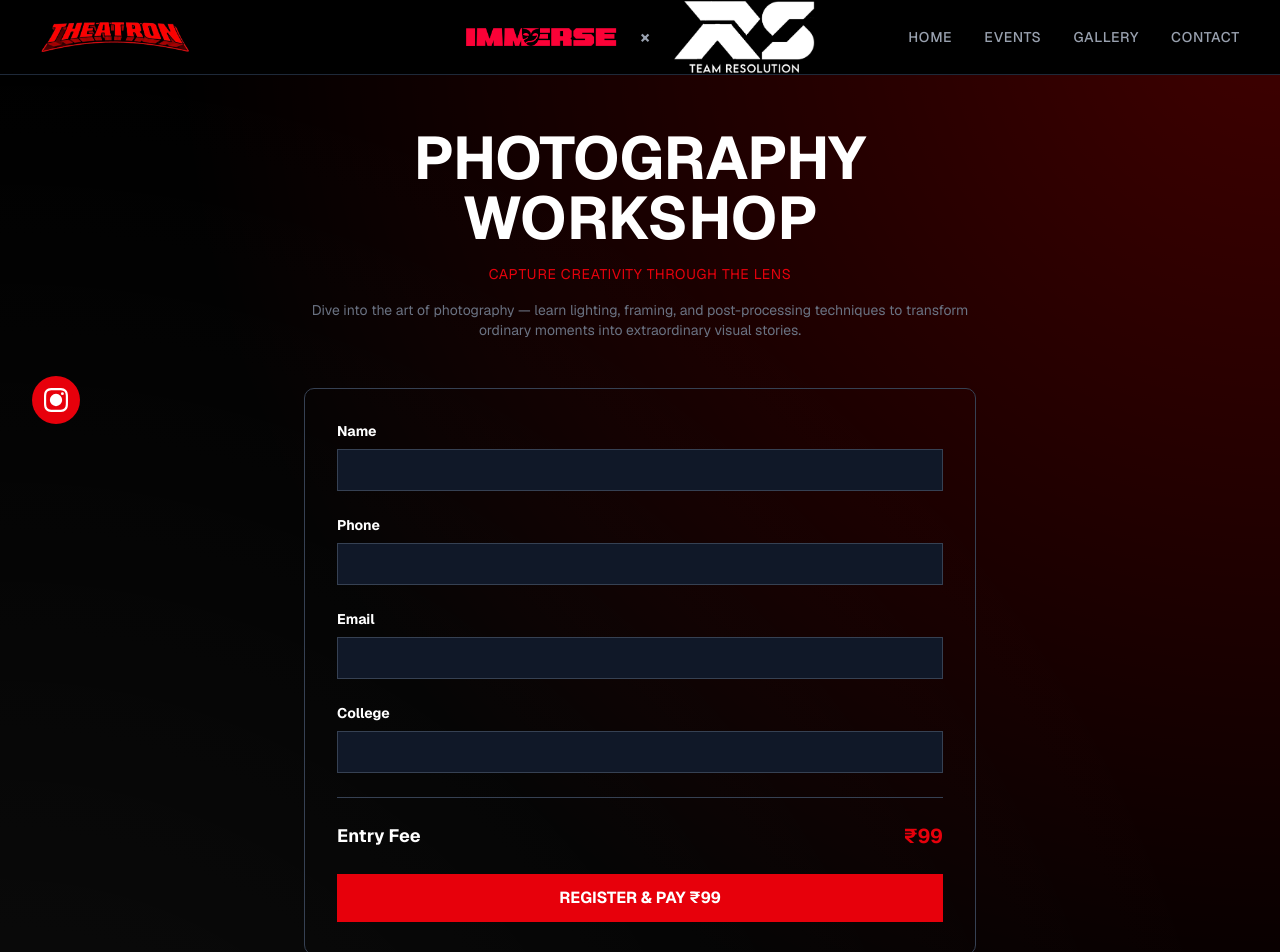
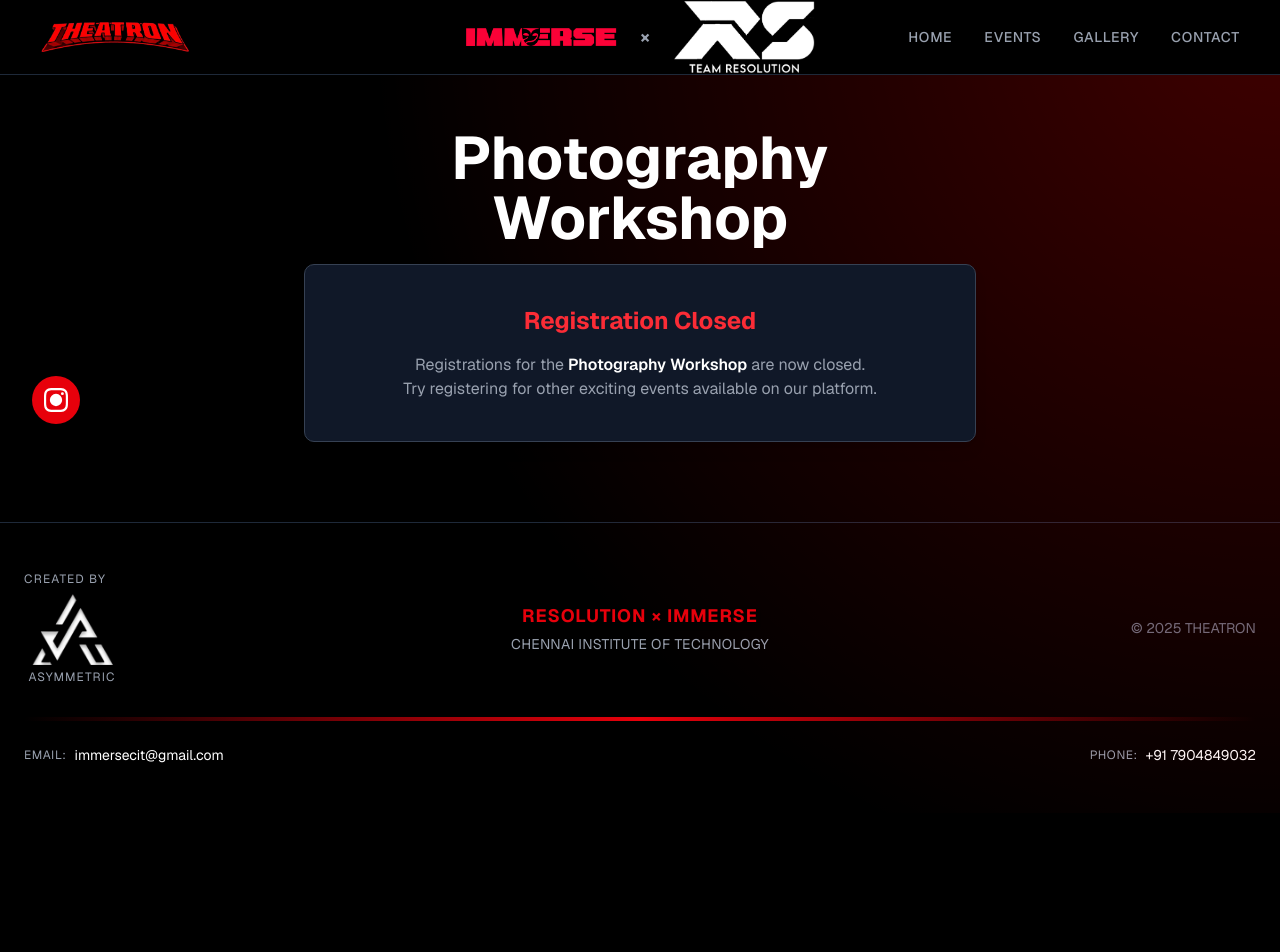
Before and after one commit to Club-Asymmetric/Theatron_Frontend, a Next.js app: page /registration/photography-workshop in a window 1280 px wide. Shown: the top 952 px of the page. After the commit the page ends 813 px from the top, so only its background shows below. Built offline with nearby package versions, Linux system fonts and the light colour scheme.

Commit message:
Refactor PhotographyWorkshop to GeneralPass component

```diff
--- a/src/app/registration/photography-workshop/page.jsx
+++ b/src/app/registration/photography-workshop/page.jsx
@@ -2,98 +2,25 @@
 import Navigation from "@/components/navigation"
 import Sidebar from "@/components/sidebar"
 import Footer from "@/components/footer"
-import { useState } from "react"
 
-export default function PhotographyWorkshop() {
-  const [formData, setFormData] = useState({ name: "", phone: "", email: "", college: "" })
-  const [isSubmitting, setIsSubmitting] = useState(false)
-  const [errorMsg, setErrorMsg] = useState(null)
-
-  const handleInputChange = (e) => setFormData({ ...formData, [e.target.name]: e.target.value })
-
-  const handlePayment = async (e) => {
-    e.preventDefault()
-    setIsSubmitting(true)
-    setErrorMsg(null)
-
-    try {
-      // Redirect to GitHub Pages payment handler
-      const params = new URLSearchParams({
-        event: "Photography_Workshop",
-        name: formData.name,
-        phone: formData.phone,
-        email: formData.email,
-        college: formData.college,
-        amount: 99,
-        currency: "INR",
-        receipt: `photography_${Date.now()}`,
-        redirect: "https://theatron-nu.vercel.app/success"
-      }).toString()
-
-      window.location.href = `https://farhansohail07.github.io/Project-/payment.html?${params}`
-    } catch (err) {
-      console.error(err)
-      setErrorMsg("Something went wrong while starting payment.")
-    } finally {
-      setIsSubmitting(false)
-    }
-  }
-
+export default function GeneralPass() {
   return (
     <main className="bg-black text-white min-h-screen relative">
-      {/* Background gradients */}
-      <div className="absolute inset-0 bg-[radial-gradient(circle_at_top_right,rgba(255,0,0,0.25),transparent_60%)] pointer-events-none"></div>
-      <div className="absolute inset-0 bg-[radial-gradient(circle_at_bottom_left,rgba(255,255,255,0.05),transparent_70%)] pointer-events-none"></div>
-
+      <div className="absolute inset-0 bg-[radial-gradient(circle_at_top_right,rgba(255,0,0,0.25),transparent_60%)]"></div>
       <Navigation />
       <Sidebar />
 
       <section className="pt-32 pb-20 px-8 relative">
-        <div className="max-w-2xl mx-auto">
-          {/* Header */}
-          <div className="text-center mb-12">
-            <h1 className="text-6xl font-bold mb-4">PHOTOGRAPHY WORKSHOP</h1>
-            <p className="text-red-600 text-sm tracking-wider mb-4">CAPTURE CREATIVITY THROUGH THE LENS</p>
-            <p className="text-gray-500 text-sm">
-              Dive into the art of photography — learn lighting, framing, and post-processing techniques to transform
-              ordinary moments into extraordinary visual stories.
+        <div className="max-w-2xl mx-auto text-center">
+          <h1 className="text-6xl font-bold mb-4">Photography Workshop</h1>
+
+          <div className="border border-gray-700 p-10 rounded-lg bg-gray-900 shadow-lg">
+            <h2 className="text-2xl font-bold text-red-500 mb-4">Registration Closed</h2>
+            <p className="text-gray-400">
+              Registrations for the <span className="text-white font-semibold">Photography Workshop</span> are now closed.
+              <br />
+              Try registering for other exciting events available on our platform.
             </p>
-          </div>
-
-          {/* Form */}
-          <div className="border border-gray-700 p-8 rounded-lg">
-            {errorMsg && (
-              <div className="mb-6 p-4 bg-red-900 border border-red-600 text-red-200 rounded">{errorMsg}</div>
-            )}
-
-            <form className="space-y-6" onSubmit={handlePayment}>
-              {["name", "phone", "email", "college"].map((field) => (
-                <div key={field}>
-                  <label className="block text-sm font-bold mb-2 capitalize">{field}</label>
-                  <input
-                    type={field === "email" ? "email" : field === "phone" ? "tel" : "text"}
-                    name={field}
-                    value={formData[field]}
-                    onChange={handleInputChange}
-                    className="w-full bg-gray-900 border border-gray-700 px-4 py-2 text-white focus:border-red-600 focus:outline-none transition"
-                    required
-                  />
-                </div>
-              ))}
-
-              <div className="border-t border-gray-700 pt-6 flex justify-between items-center">
-                <span className="text-lg font-bold">Entry Fee</span>
-                <span className="text-red-600 text-xl font-bold">₹99</span>
-              </div>
-
-              <button
-                type="submit"
-                disabled={isSubmitting}
-                className="w-full bg-red-600 px-6 py-3 text-white font-bold hover:bg-red-700 transition disabled:opacity-50"
-              >
-                {isSubmitting ? "PROCESSING..." : "REGISTER & PAY ₹99"}
-              </button>
-            </form>
           </div>
         </div>
       </section>
```
